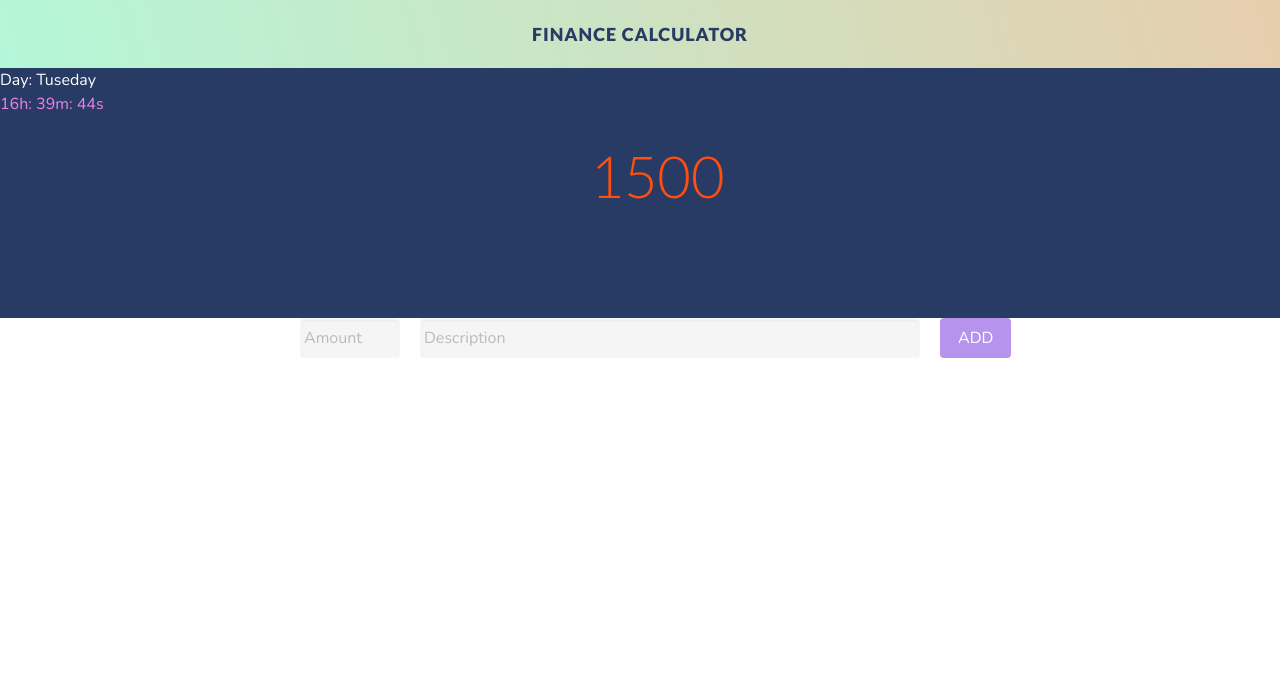
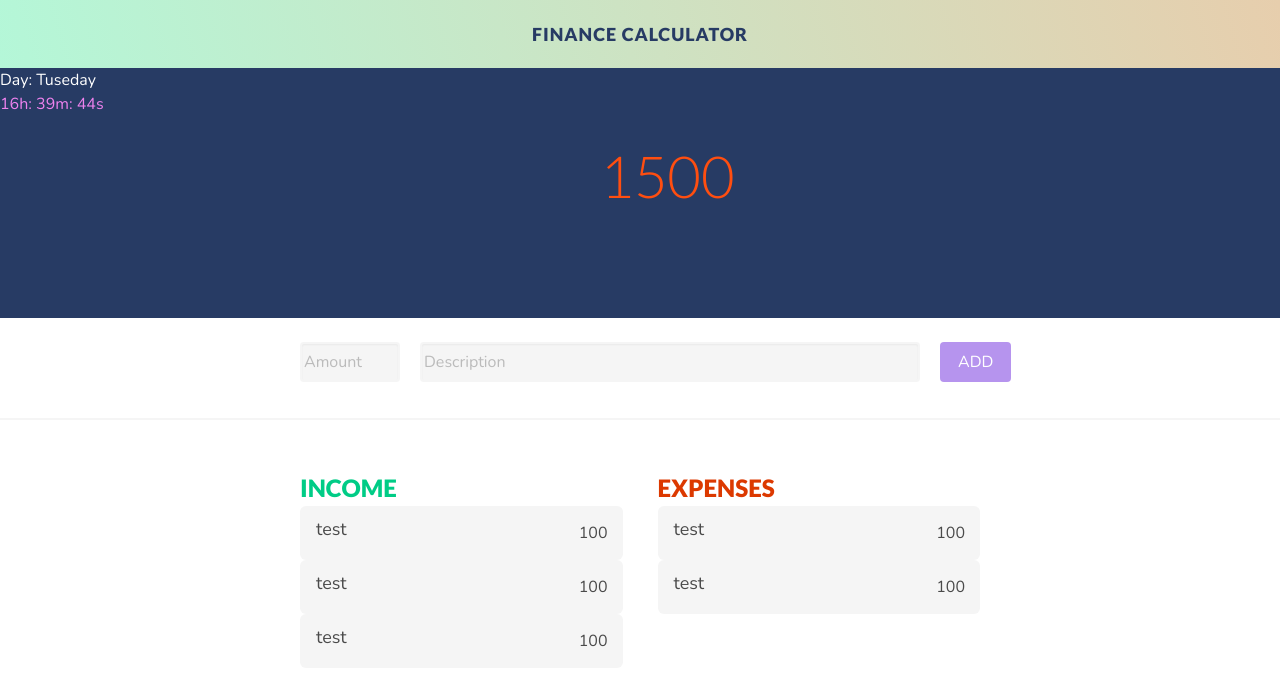
Before and after one commit to androIvanov/FinanceAngular, an Angular app: page / in a window 1280 px wide. Shown: the top 686 px of the page. Built offline with nearby package versions, Linux system fonts and the light colour scheme.

Commit message:
Static UI done.

```diff
--- a/src/app/app.module.ts
+++ b/src/app/app.module.ts
@@ -6,13 +6,17 @@ import { AppComponent } from './app.component';
 import { MainPageComponent } from './main-page/main-page.component';
 import { AddItemFormComponent } from './add-item-form/add-item-form.component';
 import { ClockComponent } from './clock/clock.component';
+import { BudgetItemListComponent } from './budget-item-list/budget-item-list.component';
+import { BudgetItemCardComponent } from './budget-item-list/budget-item-card/budget-item-card.component';
 
 @NgModule({
   declarations: [
     AppComponent,
     MainPageComponent,
     AddItemFormComponent,
-    ClockComponent
+    ClockComponent,
+    BudgetItemListComponent,
+    BudgetItemCardComponent
   ],
   imports: [
     BrowserModule,
--- /dev/null
+++ b/src/app/budget-item-list/budget-item-card/budget-item-card.component.html
@@ -0,0 +1,10 @@
+<div class="root">
+    <div class="budget-item">
+        <div class="description">
+            <p>test</p>
+        </div>
+        <div class="amount">
+            100
+        </div>
+    </div>
+</div>
--- /dev/null
+++ b/src/app/budget-item-list/budget-item-card/budget-item-card.component.scss
@@ -0,0 +1,41 @@
+@import '../../../main-styles.scss';
+
+.root{
+    display: flex;
+    width: 100%;
+}
+
+.budget-item{
+    display: flex;
+    width: 100%;
+    background-color: $light-grey;
+    padding: 10px;
+    border-radius: 6px;
+    cursor: pointer;
+
+    .description{
+        flex-grow: 1;
+        font-size: 18px;
+        margin-left: 6px;
+    }
+    .amount{
+        padding: 5px;
+        border-radius: 3px;
+    }
+}
+.expense{
+    p{
+        color: $red;
+    }
+    .amount{
+        background-color: $light-red;
+    }
+}
+.income{
+    p{
+        color: $green;
+    }
+    .amount{
+        background-color: $light-green;
+    }
+}
--- /dev/null
+++ b/src/app/budget-item-list/budget-item-card/budget-item-card.component.ts
@@ -0,0 +1,15 @@
+import { Component, OnInit } from '@angular/core';
+
+@Component({
+  selector: 'app-budget-item-card',
+  templateUrl: './budget-item-card.component.html',
+  styleUrls: ['./budget-item-card.component.scss']
+})
+export class BudgetItemCardComponent implements OnInit {
+
+  constructor() { }
+
+  ngOnInit(): void {
+  }
+
+}
--- /dev/null
+++ b/src/app/budget-item-list/budget-item-list.component.html
@@ -0,0 +1,16 @@
+<section class="budget-items-section">
+    <div class="budget-items-container">
+        <div class="income-column">
+            <h1>Income</h1>
+            <app-budget-item-card></app-budget-item-card>
+            <app-budget-item-card></app-budget-item-card>
+            <app-budget-item-card></app-budget-item-card>
+        </div>
+
+        <div class="expenses-column">
+            <h1>Expenses</h1>
+            <app-budget-item-card></app-budget-item-card>
+            <app-budget-item-card></app-budget-item-card>
+        </div>
+    </div>
+</section>
--- /dev/null
+++ b/src/app/budget-item-list/budget-item-list.component.scss
@@ -0,0 +1,43 @@
+@import '../../main-styles.scss';
+
+.budget-items-section{
+    display: flex;
+    padding: 50px;
+
+    justify-content: center;
+    align-items: center;
+
+    .budget-items-container{
+        display: flex;
+        max-width: 680px;
+        height: 100%;
+        width: 100%;
+
+        .income-column, .expenses-column{
+            display: flex;
+            flex-direction: column;
+            flex-basis: 0;
+            flex-grow: 1;
+
+            h1{
+                font-family: 'Lato';
+                font-size: 24px;
+                font-weight: 900;
+                text-transform: uppercase;
+            }
+        }
+
+        .income-column{
+            margin-right: 35px;
+            h1{
+                color: $green;
+            }
+        }
+
+        .expenses-column{
+            h1{
+                color: $red;
+            }
+        }
+    }
+}
--- /dev/null
+++ b/src/app/budget-item-list/budget-item-list.component.ts
@@ -0,0 +1,15 @@
+import { Component, OnInit } from '@angular/core';
+
+@Component({
+  selector: 'app-budget-item-list',
+  templateUrl: './budget-item-list.component.html',
+  styleUrls: ['./budget-item-list.component.scss']
+})
+export class BudgetItemListComponent implements OnInit {
+
+  constructor() { }
+
+  ngOnInit(): void {
+  }
+
+}
--- a/src/app/clock/clock.component.scss
+++ b/src/app/clock/clock.component.scss
@@ -1,5 +1,6 @@
 .digitalClock{
     color: white;
+    padding-right: 10px;
 
     display: block;
     .digitalTime{
--- a/src/app/main-page/main-page.component.html
+++ b/src/app/main-page/main-page.component.html
@@ -9,6 +9,8 @@
 
 <section class="add-item-section">
     <div class="add-item-container">
-        <app-add-item-form></app-add-item-form>
+        <app-add-item-form style="padding: 20px;"></app-add-item-form>
     </div>
 </section>
+<hr style="margin: 0;">
+<app-budget-item-list></app-budget-item-list>
--- a/src/main-styles.scss
+++ b/src/main-styles.scss
@@ -4,7 +4,7 @@
 
 // Set your brand colors
 $purple: #b694ee;
-$light-gray: #f5f5f5;
+$light-grey: #f5f5f5;
 $dark: rgb(39, 59, 100);
 
 $green: #00cc86;
@@ -20,6 +20,6 @@ $link: $purple;
 
 // Update some of Bulma's component variables
 $body-background-color: white;
-$control-border-width: $light-gray;
-$input-background-color: $light-gray;
+$control-border-width: $light-grey;
+$input-background-color: $light-grey;
 $input-border-color: none;
```
